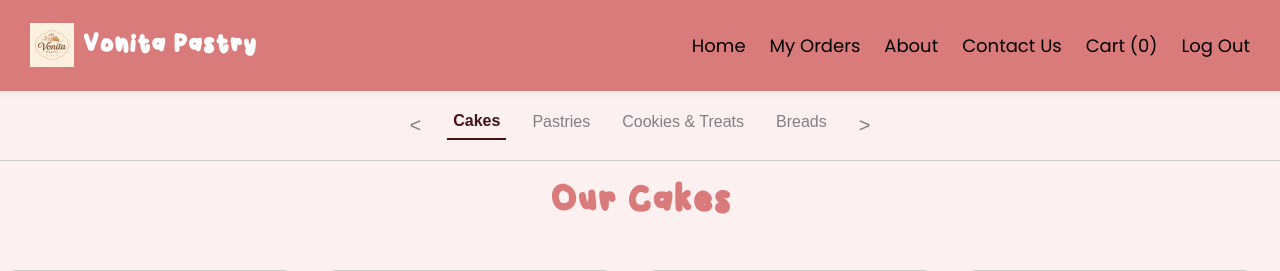
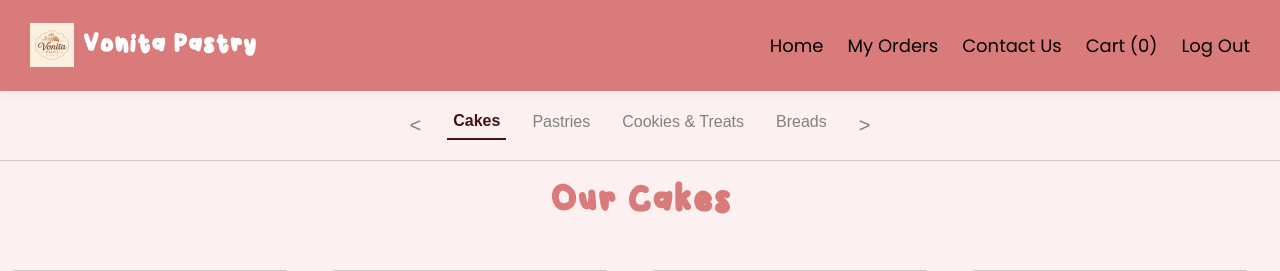
Before and after one commit to enajfs/202580107, a PHP site: page /shop.php in a window 1280 px wide. Shown: the top 271 px of the page. Run offline with PHP 8.4, Linux system fonts and the light colour scheme; a user stored in the database is signed in; data comes from the database, SQL or seed files in the repository.

Commit message:
change the contact us link in shop

```diff
--- a/shop.php
+++ b/shop.php
@@ -24,8 +24,7 @@ include "db.php";
             <nav>
                 <a href="homepage.php" class ="nav">Home</a>
                 <a href="homepage.php#my-orders" class ="nav">My Orders</a>
-                <a href="index.html#about" class ="nav">About</a>
-                <a href="index.html#contact" class ="nav">Contact Us</a>
+                <a href="#footer" class ="nav">Contact Us</a>
                 <a href="cart.php" class ="nav">Cart (<?php echo cart_count(); ?>)</a>
                 <a href="logout.php" class ="nav">Log Out</a>
             </nav>
@@ -36,8 +35,7 @@ include "db.php";
             <div class="mobile-menu">
                  <a href="homepage.php" class ="nav">Home</a>
                 <a href="shop.php" class ="nav">Shop</a>
-                <a href="index.html#about" class ="nav">About</a>
-                <a href="index.html#contact" class ="nav">Contact Us</a>
+                <a href="#footer" class ="nav">Contact Us</a>
                 <a href="cart.php" class ="nav">Cart (<?php echo cart_count(); ?>)</a>
                 <a href="logout.php" class ="nav">Log Out</a>
             </div>
```
